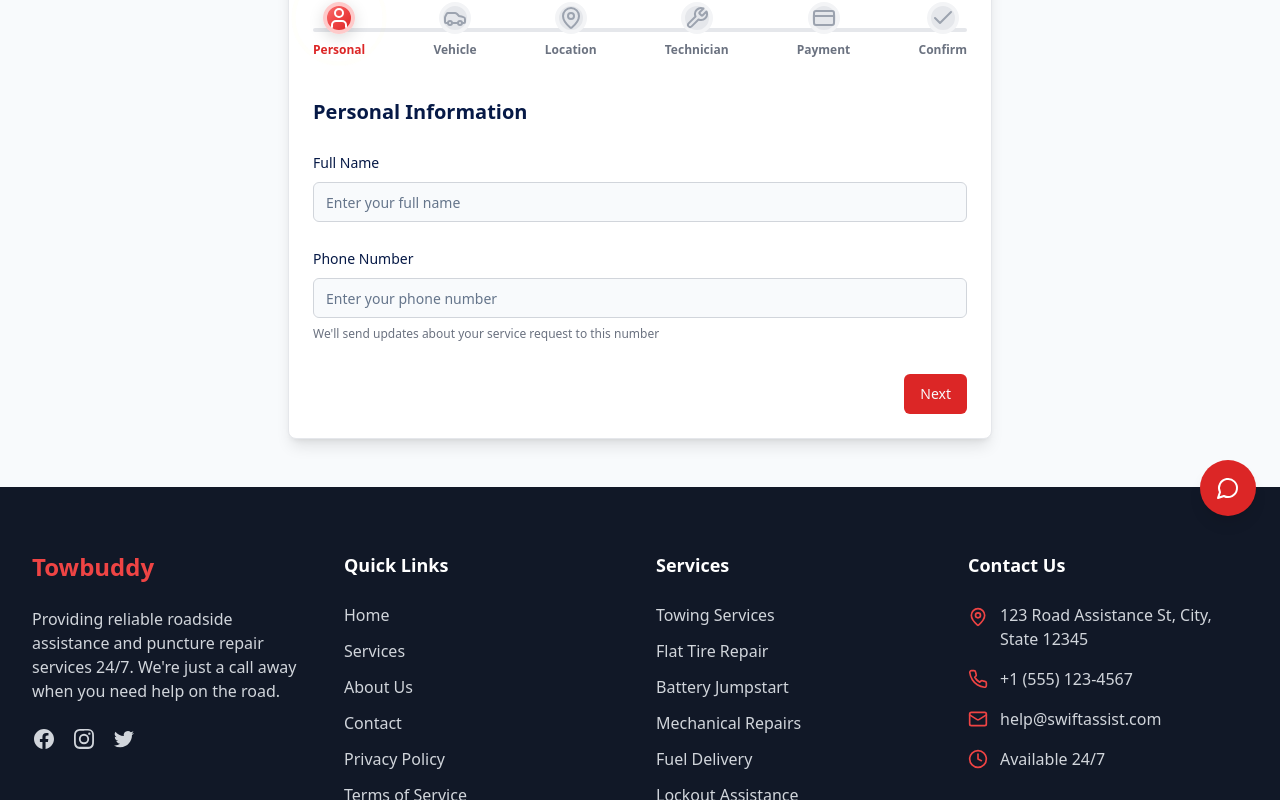
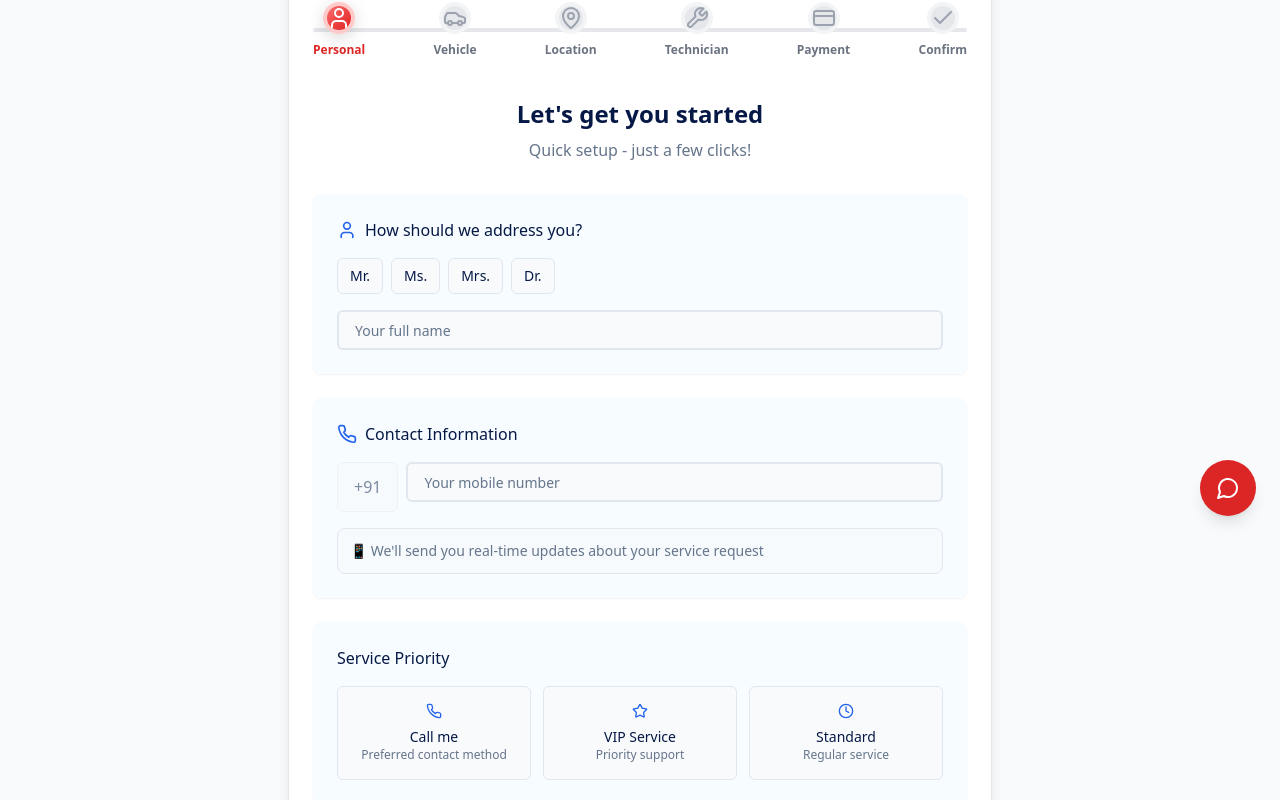
Before and after one commit to Ash1375/swift-assist-network, a React (Vite) app: page /request-service/battery in a window 1280 px wide. Shown: the part 260-1060 px from the top of the page. Built offline with nearby package versions, Linux system fonts and the light colour scheme.

Commit message:
Refactor form for modern UI
Updated the form design and layout to be simpler, more modern, and user-friendly. Changed input fields to a click-and-select experience where appropriate, improving the overall UI/UX.

```diff
--- a/src/components/service-request/PersonalInfoStep.tsx
+++ b/src/components/service-request/PersonalInfoStep.tsx
@@ -1,7 +1,11 @@
 
+import { useState } from "react";
 import { Input } from "../ui/input";
 import { Label } from "../ui/label";
+import { Button } from "../ui/button";
+import { Card } from "../ui/card";
 import { ServiceRequestFormData } from "./types";
+import { User, Phone, Star, Clock } from "lucide-react";
 
 interface PersonalInfoStepProps {
   formData: ServiceRequestFormData;
@@ -9,35 +13,143 @@ interface PersonalInfoStepProps {
 }
 
 const PersonalInfoStep = ({ formData, onInputChange }: PersonalInfoStepProps) => {
+  const [selectedTitle, setSelectedTitle] = useState("");
+  const [isQuickName, setIsQuickName] = useState(false);
+
+  const titleOptions = ["Mr.", "Ms.", "Mrs.", "Dr."];
+  const quickContactMethods = [
+    { icon: Phone, label: "Call me", description: "Preferred contact method" },
+    { icon: Star, label: "VIP Service", description: "Priority support" },
+    { icon: Clock, label: "Standard", description: "Regular service" }
+  ];
+
+  const handleTitleSelect = (title: string) => {
+    setSelectedTitle(title);
+    const currentName = formData.name.replace(/^(Mr\.|Ms\.|Mrs\.|Dr\.)\s*/, "");
+    const event = {
+      target: {
+        name: "name",
+        value: `${title} ${currentName}`.trim()
+      }
+    } as React.ChangeEvent<HTMLInputElement>;
+    onInputChange(event);
+  };
+
+  const handleQuickNameToggle = () => {
+    setIsQuickName(!isQuickName);
+    if (!isQuickName) {
+      // Focus on name input when switching to quick entry
+      setTimeout(() => {
+        document.getElementById("name")?.focus();
+      }, 100);
+    }
+  };
+
   return (
-    <div className="space-y-6 animate-fade-in">
-      <h2 className="text-xl font-semibold mb-4">Personal Information</h2>
-      <div className="grid gap-6">
+    <div className="space-y-8 animate-fade-in">
+      <div className="text-center space-y-2">
+        <h2 className="text-2xl font-bold text-foreground">Let's get you started</h2>
+        <p className="text-muted-foreground">Quick setup - just a few clicks!</p>
+      </div>
+
+      <div className="space-y-6">
+        {/* Name Section */}
+        <Card className="p-6 border-0 bg-accent/30">
+          <div className="space-y-4">
+            <div className="flex items-center gap-2 mb-4">
+              <User className="h-5 w-5 text-primary" />
+              <Label className="text-base font-medium">How should we address you?</Label>
+            </div>
+
+            {/* Title Selection */}
+            <div className="flex flex-wrap gap-2 mb-4">
+              {titleOptions.map((title) => (
+                <Button
+                  key={title}
+                  type="button"
+                  variant={selectedTitle === title ? "default" : "outline"}
+                  size="sm"
+                  onClick={() => handleTitleSelect(title)}
+                  className="transition-all duration-200 hover:scale-105"
+                >
+                  {title}
+                </Button>
+              ))}
+            </div>
+
+            {/* Name Input */}
             <div className="space-y-2">
-          <Label htmlFor="name">Full Name</Label>
               <Input
                 id="name"
                 name="name"
                 value={formData.name}
                 onChange={onInputChange}
-            placeholder="Enter your full name"
-            className="border-gray-300 focus:border-red-500 focus:ring focus:ring-red-200"
+                placeholder="Your full name"
+                className="text-base p-4 border-2 focus:border-primary transition-colors"
                 required
               />
             </div>
-        <div className="space-y-2">
-          <Label htmlFor="phone">Phone Number</Label>
+          </div>
+        </Card>
+
+        {/* Phone Section */}
+        <Card className="p-6 border-0 bg-accent/30">
+          <div className="space-y-4">
+            <div className="flex items-center gap-2 mb-4">
+              <Phone className="h-5 w-5 text-primary" />
+              <Label className="text-base font-medium">Contact Information</Label>
+            </div>
+
+            {/* Phone Input with Country Code */}
+            <div className="flex gap-2">
+              <Button
+                type="button"
+                variant="outline"
+                className="px-4 py-6 text-base font-medium"
+                disabled
+              >
+                +91
+              </Button>
               <Input
                 id="phone"
                 name="phone"
                 value={formData.phone}
                 onChange={onInputChange}
-            placeholder="Enter your phone number"
-            className="border-gray-300 focus:border-red-500 focus:ring focus:ring-red-200"
+                placeholder="Your mobile number"
+                type="tel"
+                className="text-base p-4 border-2 focus:border-primary transition-colors flex-1"
                 required
               />
-          <p className="text-xs text-gray-500">We'll send updates about your service request to this number</p>
             </div>
+
+            <p className="text-sm text-muted-foreground bg-background/50 p-3 rounded-lg border">
+              📱 We'll send you real-time updates about your service request
+            </p>
+          </div>
+        </Card>
+
+        {/* Quick Contact Preferences */}
+        <Card className="p-6 border-0 bg-accent/30">
+          <div className="space-y-4">
+            <Label className="text-base font-medium">Service Priority</Label>
+            <div className="grid grid-cols-1 sm:grid-cols-3 gap-3">
+              {quickContactMethods.map((method, index) => (
+                <Button
+                  key={index}
+                  type="button"
+                  variant="outline"
+                  className="h-auto p-4 flex flex-col items-center gap-2 hover:bg-primary/5 hover:border-primary/30 transition-all duration-200"
+                >
+                  <method.icon className="h-6 w-6 text-primary" />
+                  <div className="text-center">
+                    <div className="font-medium">{method.label}</div>
+                    <div className="text-xs text-muted-foreground">{method.description}</div>
+                  </div>
+                </Button>
+              ))}
+            </div>
+          </div>
+        </Card>
       </div>
     </div>
   );
```
Lines whose indentation alone changed are shown as unchanged.
